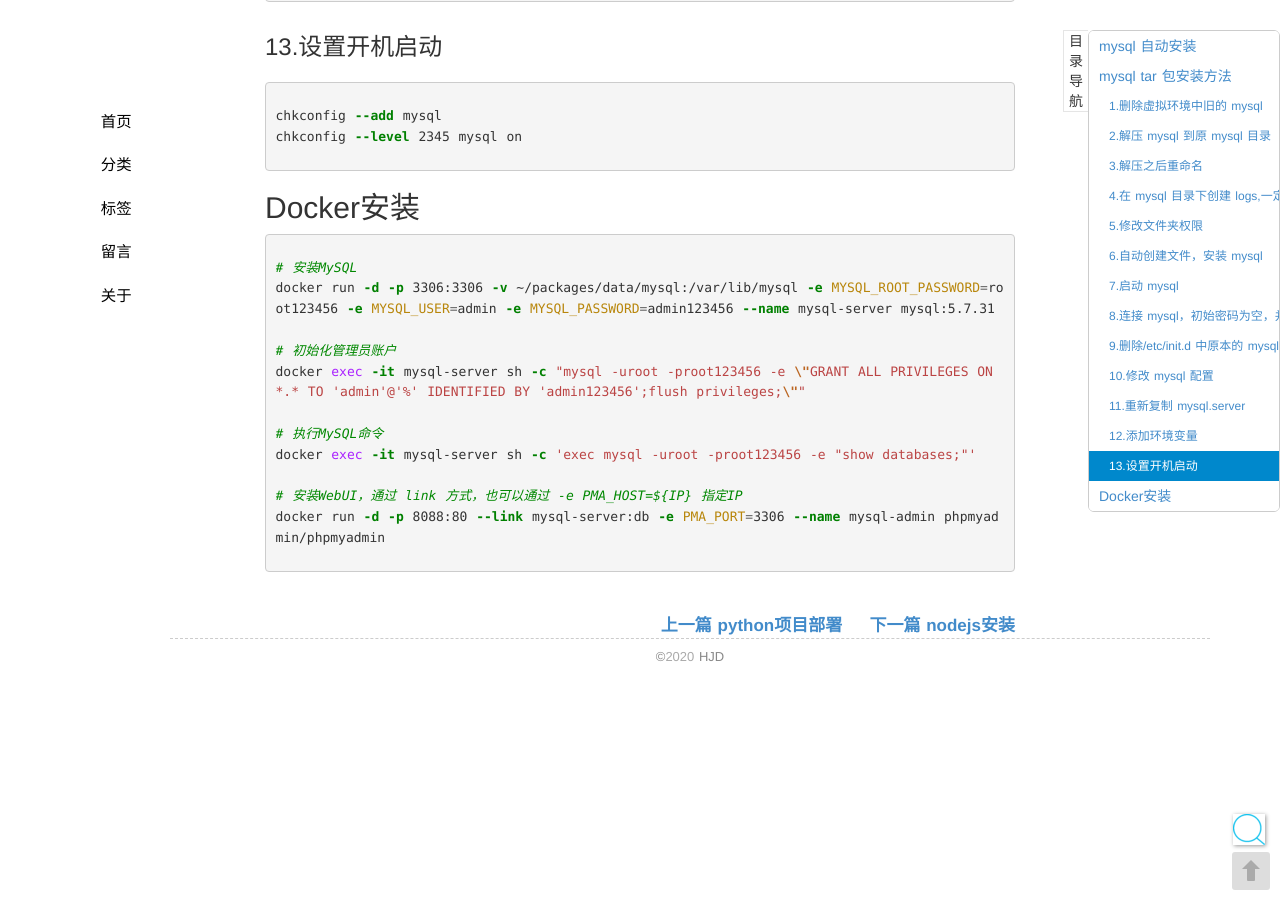
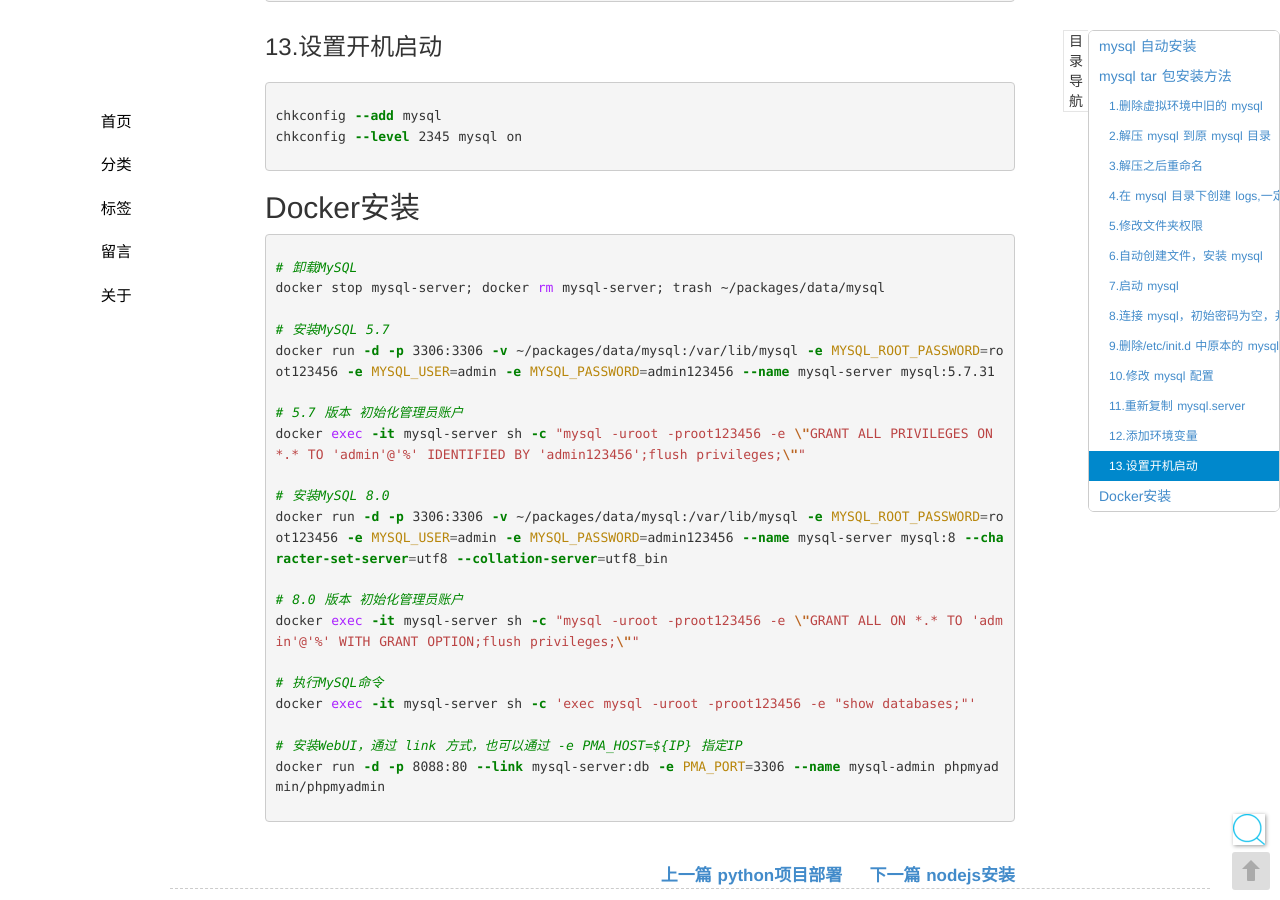
Before and after one commit to seekplum/seekplum.github.io, a Jekyll site: the page built from _posts/2017-08-24-mysql-install.md, in a window 1280 px wide and 900 px high, scrolled down 4145 px. Built offline with Jekyll 4.4.1, drawn with Linux system fonts in a browser that asks for light colours; comment, search, counter and statistics services are not loaded.

Commit message:
MOD: MySQL8.0安装

````diff
--- a/_posts/2017-08-24-mysql-install.md
+++ b/_posts/2017-08-24-mysql-install.md
@@ -161,11 +161,20 @@ chkconfig --level 2345 mysql on
 ## Docker安装
 
 ```bash
-# 安装MySQL
+# 卸载MySQL
+docker stop mysql-server; docker rm mysql-server; trash ~/packages/data/mysql
+
+# 安装MySQL 5.7
 docker run -d -p 3306:3306 -v ~/packages/data/mysql:/var/lib/mysql -e MYSQL_ROOT_PASSWORD=root123456 -e MYSQL_USER=admin -e MYSQL_PASSWORD=admin123456 --name mysql-server mysql:5.7.31
 
-# 初始化管理员账户
+# 5.7 版本 初始化管理员账户
 docker exec -it mysql-server sh -c "mysql -uroot -proot123456 -e \"GRANT ALL PRIVILEGES ON *.* TO 'admin'@'%' IDENTIFIED BY 'admin123456';flush privileges;\""
+
+# 安装MySQL 8.0
+docker run -d -p 3306:3306 -v ~/packages/data/mysql:/var/lib/mysql -e MYSQL_ROOT_PASSWORD=root123456 -e MYSQL_USER=admin -e MYSQL_PASSWORD=admin123456 --name mysql-server mysql:8 --character-set-server=utf8 --collation-server=utf8_bin
+
+# 8.0 版本 初始化管理员账户
+docker exec -it mysql-server sh -c "mysql -uroot -proot123456 -e \"GRANT ALL ON *.* TO 'admin'@'%' WITH GRANT OPTION;flush privileges;\""
 
 # 执行MySQL命令
 docker exec -it mysql-server sh -c 'exec mysql -uroot -proot123456 -e "show databases;"'
````
